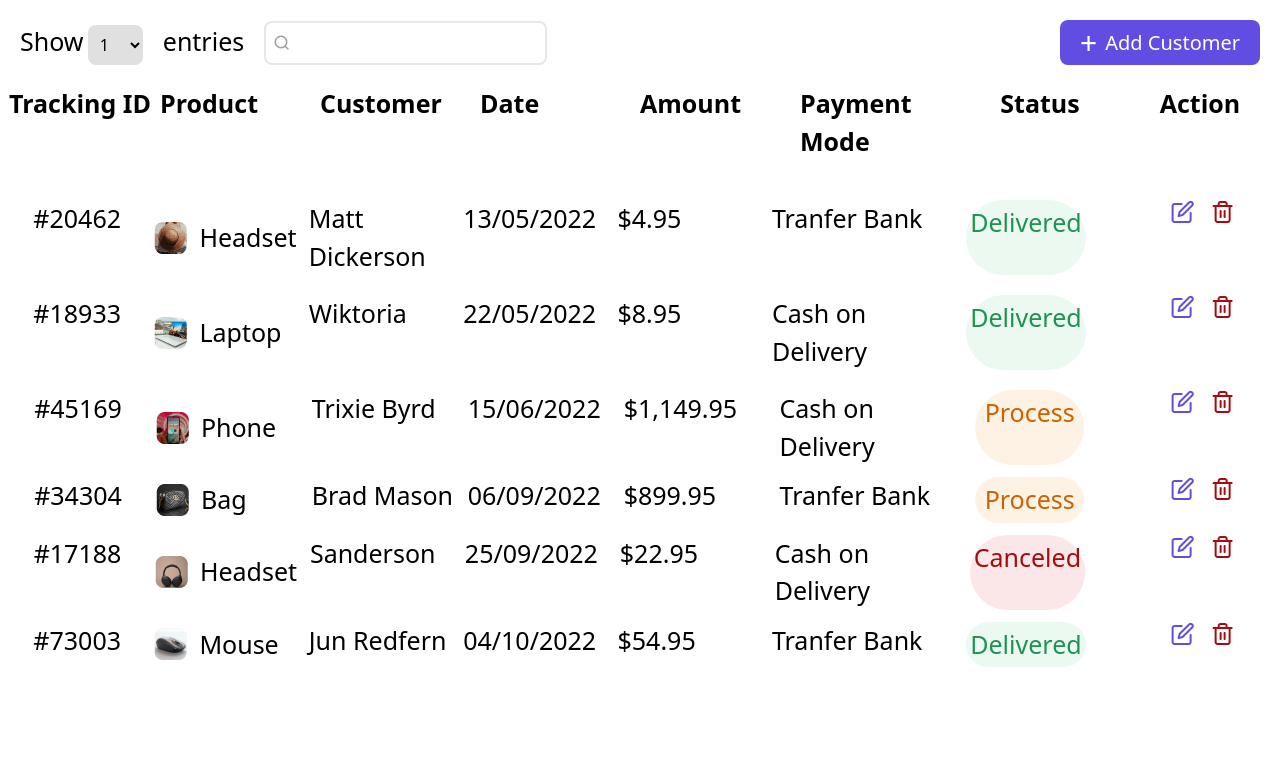
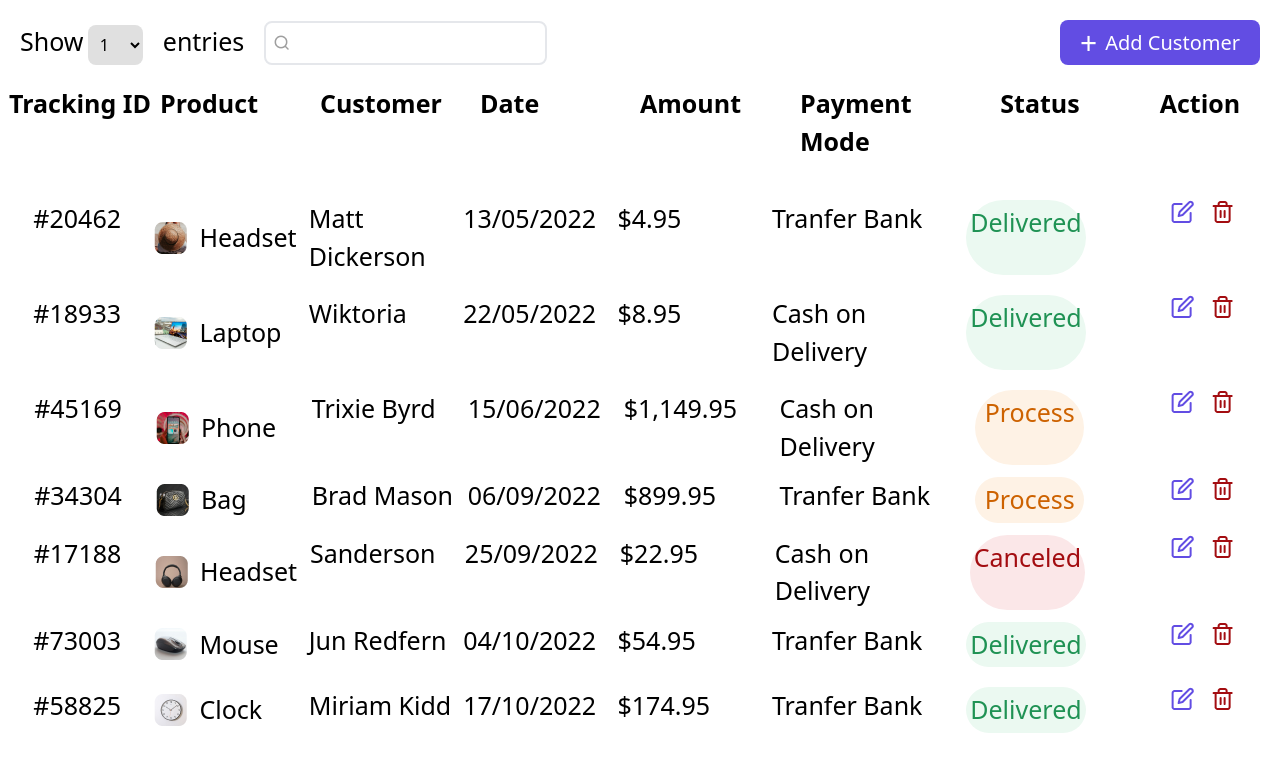
Before and after one commit to Msoleh27jr/home_work, a website: page src/index.html in a window 1280 px wide. Drawn offline with Linux system fonts and the light colour scheme.

Commit message:
seventh section finished

```diff
--- a/src/index.html
+++ b/src/index.html
@@ -108,5 +108,16 @@
         <div class="w-[220px] text-[25px] text-start"><img class="m-auto" src="./images/Frame 13.png" alt=""></div>
     </div>
     <!-- ========================================================= -->
+    <div class="max-w-[1800px] m-auto mb-5 flex justify-between">
+        <div class="w-[220px] text-[25px] text-center"><h2>#58825</h2></div>
+        <div class="w-[220px] text-[25px] text-start flex items-center"><img src="./images/unsplash_L0xOtAnv94Y.png" alt=""><h2 class="px-3">Clock</h2></div>
+        <div class="w-[220px] text-[25px] text-start"><h2>Miriam Kidd</h2></div>
+        <div class="w-[220px] text-[25px] text-start"><h2>17/10/2022</h2></div>
+        <div class="w-[220px] text-[25px] text-start"><h2>$174.95</h2></div>
+        <div class="w-[220px] text-[25px] text-start"><h2>Tranfer Bank</h2></div>
+        <div class="w-[150px] text-[25px] text-center bg-[#EBF9F1] mx-10 p-1 rounded-[50px]"><h2 class="text-[#1F9254]">Delivered</h2></div>
+        <div class="w-[220px] text-[25px] text-start"><img class="m-auto" src="./images/Frame 13.png" alt=""></div>
+    </div>
+    <!-- ========================================================= -->
 </body>
 </html>
```
